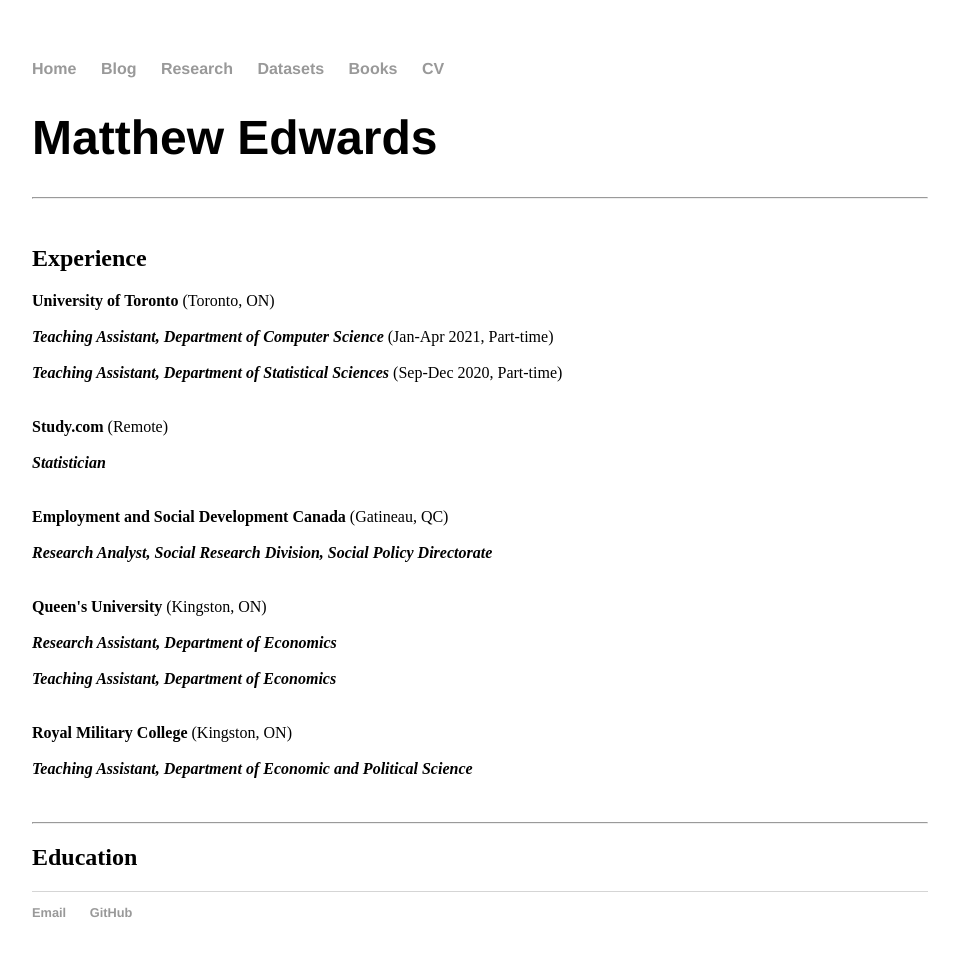
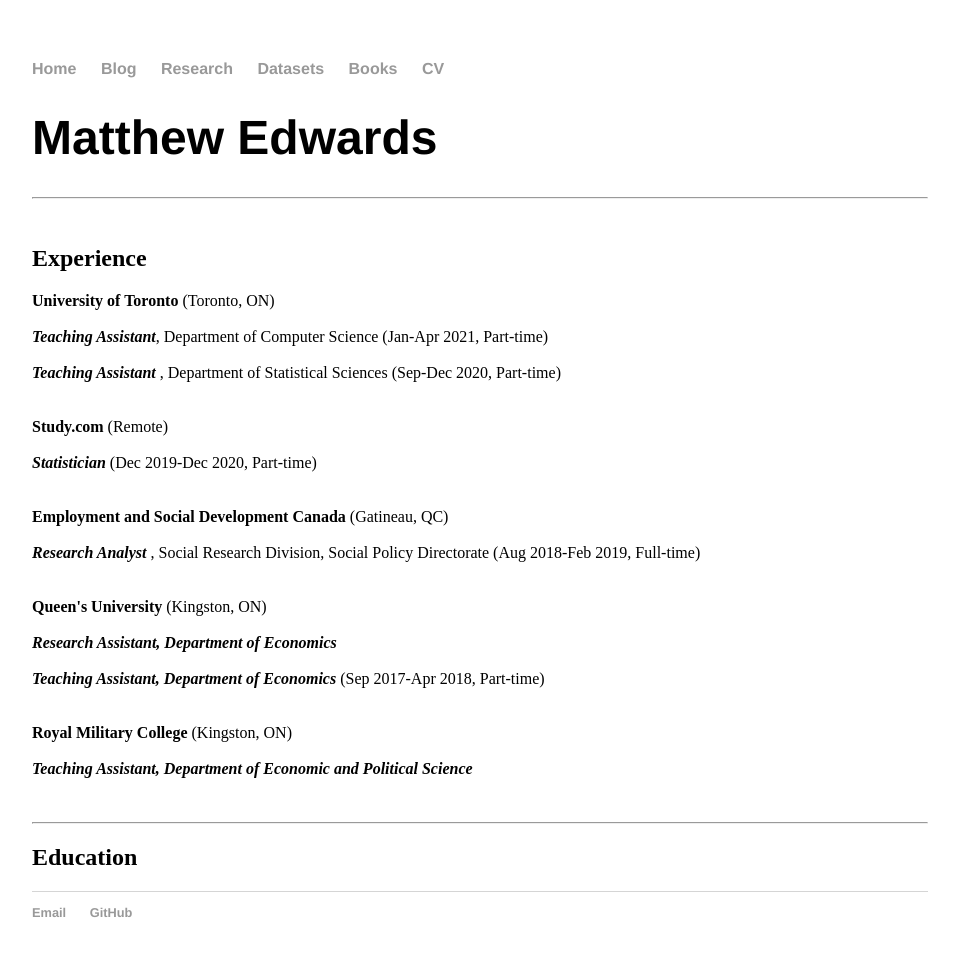
Before and after one commit to 12mre1/12mre1.github.io, a Jekyll site: the page built from cv/index.html, in a window 1280 px wide. Shown: the whole page, without its empty margins (160-1119 px from the left). Built offline with Jekyll 4.4.1, drawn with Linux system fonts in a browser that asks for light colours.

Commit message:
Update index.html

```diff
--- a/cv/index.html
+++ b/cv/index.html
@@ -9,21 +9,21 @@ title: cv
 
 <b>University of Toronto</b> (Toronto, ON) </br> </br>
 
-<b><i>Teaching Assistant, Department of Computer Science </i></b> (Jan-Apr 2021, Part-time) </br> </br>
+<b><i>Teaching Assistant</i></b>, Department of Computer Science (Jan-Apr 2021, Part-time) </br> </br>
 
-<b><i>Teaching Assistant, Department of Statistical Sciences</i></b> (Sep-Dec 2020, Part-time)</br> </br>
+<b><i>Teaching Assistant</i></b> , Department of Statistical Sciences (Sep-Dec 2020, Part-time)</br> </br>
 
 </br>
 
 <b>Study.com</b> (Remote)</br> </br>
 
-<b><i>Statistician</i></b> </br> </br>
+<b><i>Statistician</i></b> (Dec 2019-Dec 2020, Part-time)</br> </br>
 
 </br>
 
 <b>Employment and Social Development Canada</b> (Gatineau, QC)</br> </br>
 
-<b><i>Research Analyst, Social Research Division, Social Policy Directorate</i></b> </br> </br>
+<b><i>Research Analyst</i></b> , Social Research Division, Social Policy Directorate (Aug 2018-Feb 2019, Full-time) </br> </br>
 
 </br>
 
@@ -31,7 +31,7 @@ title: cv
 
 <b><i>Research Assistant, Department of Economics</i></b> </br> </br>
 
-<b><i>Teaching Assistant, Department of Economics</i></b> </br> </br>
+<b><i>Teaching Assistant, Department of Economics</i></b> (Sep 2017-Apr 2018, Part-time)</br> </br>
 
 </br>
 
```
